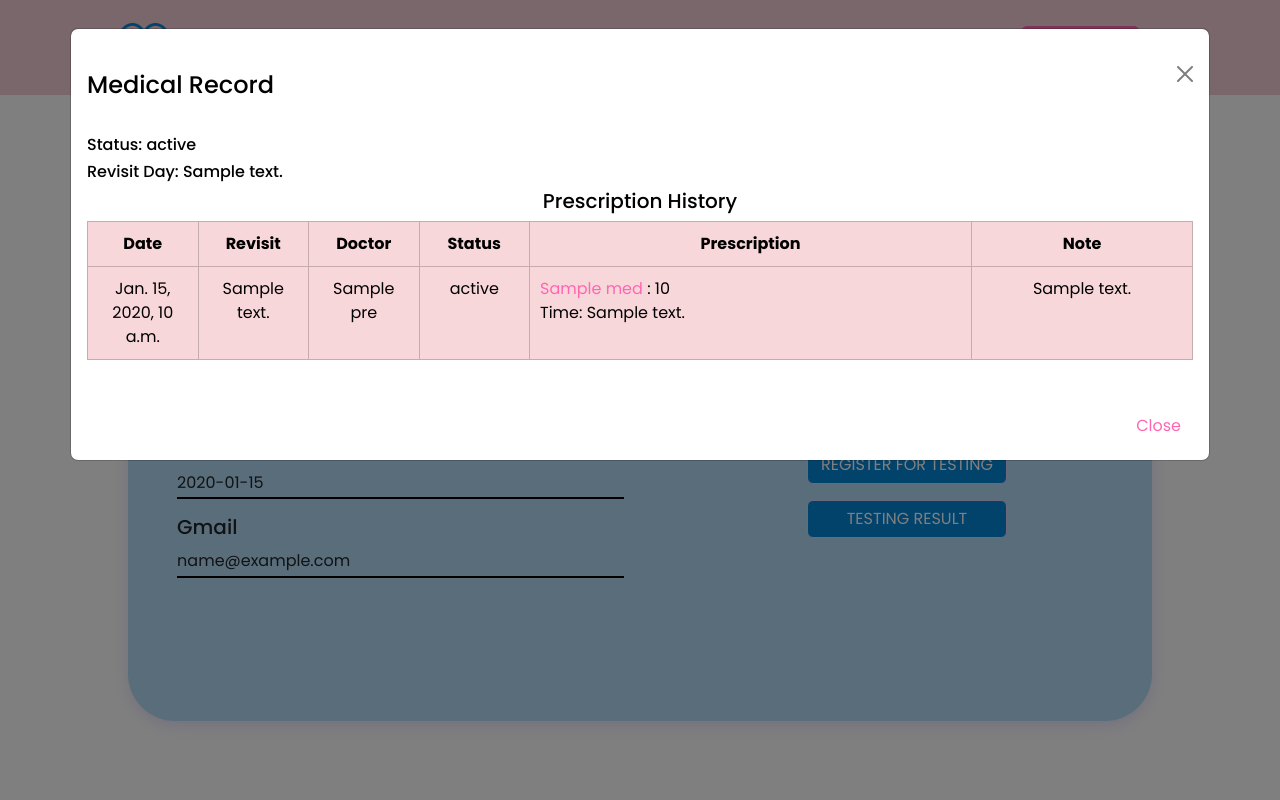
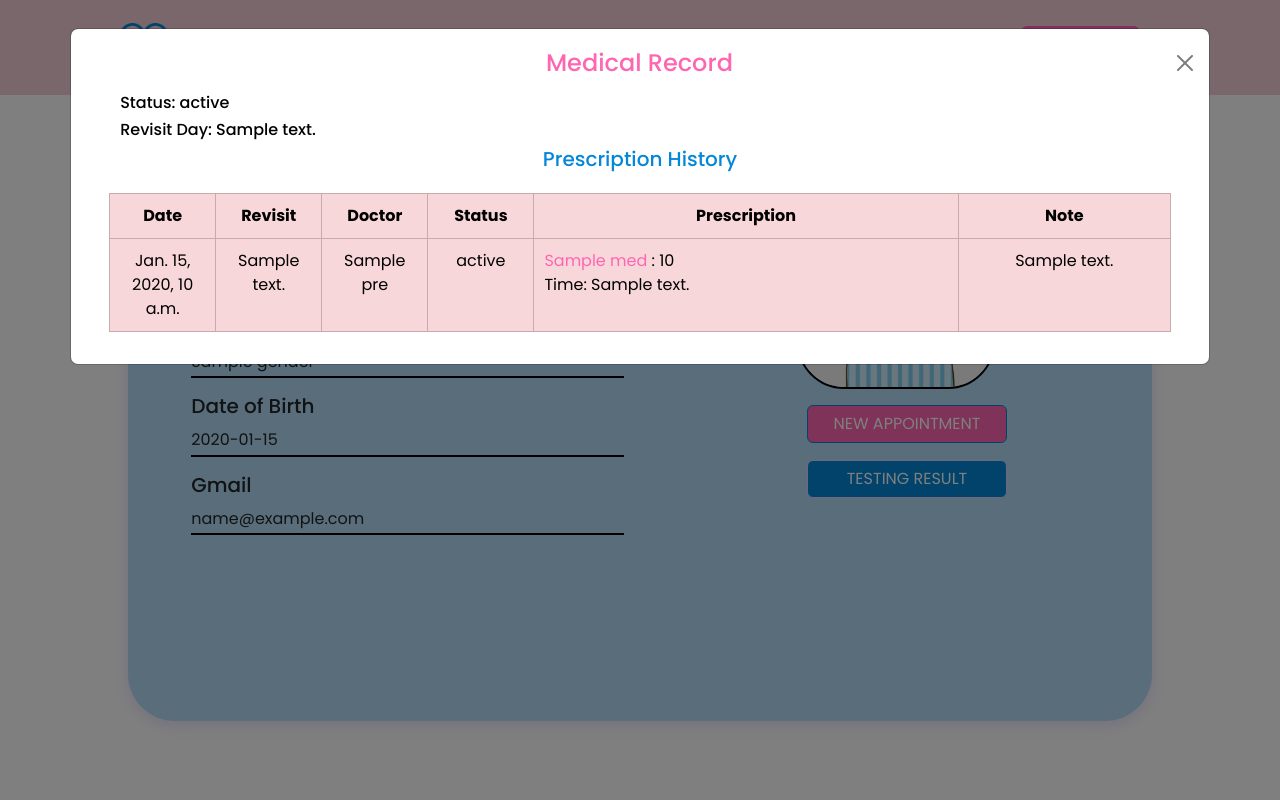
Before and after one commit to ThanhBinh101/M4POWERPUFF, a Django app: template HospitalVENV/Hospital/templates/patientpage.html in a window 1280 px wide, after a click that opens the changed part. Run offline with Django 5.2, Linux system fonts and the light colour scheme; the template is opened without the code that fills it: most values are stand-ins (such as "Sample title", 1, 10 or a date in 2020).

Commit message:
patientpage fix

```diff
--- a/HospitalVENV/Hospital/static/patientpage.css
+++ b/HospitalVENV/Hospital/static/patientpage.css
@@ -95,13 +95,15 @@
   .textbox {
     line-height: 0.75cm;
     display: block;
-    margin-left: 5%;
+    margin-left: 8%;
+    margin-top: 5%;
   }
   .textbox h2 {
     font-style: normal;
     font-weight: 600;
     font-size: 24px;
     margin-top: 10%;
+    margin-bottom: 5%;
   }
   .textbox p {
     border-bottom: 2px solid black;
@@ -110,19 +112,11 @@
   .textbox h6{
     font-size: 20px;
   }
-  .textboxIDDoc h6{
-    color: #ff66b2;
-    font-size: 20px;
-  }
-  .textboxIDDoc p{
-    border-bottom: 2px solid black;
-    font-size: 16px;
-  }
 
   .patientinfo {
     align-items: center;
     justify-content: center;
-    margin-top: 12%;
+    margin-top: 15%;
     margin-left: 30%;
 }
 
@@ -167,7 +161,7 @@
 .modal-dialog .modal-content .modal-header,
 .modal-dialog .modal-content .modal-body,
 .modal-dialog .modal-content .modal-footer {
-border: none !important;
+border: none;
 }
 
 .appointmentModalHeader.modal-content, .registerModalHeader .modal-content {
@@ -312,3 +306,8 @@ border: none !important;
   background-color: transparent;
   border-width: 0;
 }
+
+.tablePrescription {
+  padding-left: 2%;
+  padding-right: 2%;
+}
--- a/HospitalVENV/Hospital/templates/patientpage.html
+++ b/HospitalVENV/Hospital/templates/patientpage.html
@@ -52,12 +52,9 @@
     <section class = "displaybox">
         <div class = "textbox">
             <h2>Patient Information</h2>
-            <div class = "textboxIDDoc">
-                <h6>Patient ID*</h6>
-                <p id = "PatientID">{{patient.id}}</p>
-            </div>
+
             <h6>Name</h6>
-            <p id = "PatientName">{{patient.name}}</p>
+            <p style="color:#ff66b2" id = "PatientName">{{patient.name}}</p>
             <h6>Gender</h6>
             <p id = "PatientGender">{{patient.gender}}</p>
             <h6>Date of Birth</h6>
@@ -75,10 +72,6 @@
                 <button type="button" class="btn btn-primary" data-bs-toggle="modal" data-bs-target="#Appointment">New Appointment</button>
             </div>
 
-            <div style = "margin-top: 5%" class = 'newRegister'>
-                <button type="button" class="btn btn-primary" data-bs-toggle="modal" data-bs-target="#Register">Register for testing</button>
-            </div>
-
             <div style = "margin-top: 5%" class = 'testingResult'>
                 <button type="button" class="btn btn-primary" data-bs-toggle="modal" data-bs-target="#Result">Testing Result</button>
             </div>
@@ -91,7 +84,7 @@
         <div class = "textbox1">
             <h2>Medical History</h2>
         </div>
-        <div class="table-wrapper">
+        <div class="table-wrapper" style="border-radius:28px;">
             <table class="table table-bordered custom-table">
                 <thead>
                     <tr class="table-danger">
@@ -110,15 +103,15 @@
                             <div class="modal fade" id="exampleModal{{ forloop.counter }}" tabindex="-1" aria-labelledby="exampleModalLabel{{ forloop.counter }}" aria-hidden="true">
                                 <div class="modal-dialog modal-xl">
                                     <div class="modal-content" style="z-index: 1000;">
-                                        <div class="modal-header">
-                                            <h4 class="modal-title" id="exampleModalLabel{{ forloop.counter }}" style = "padding-top: 2%; text-align: center; ">Medical Record</h4>
+                                        <div class="modal-header" style="display: flex; justify-content: center; align-items: center;">
+                                            <h4 class="modal-title" id="exampleModalLabel{{ forloop.counter }}" style="color:#ff66b2; width: 100%; text-align: center; padding: 0 3rem; margin-left:2%;">Medical Record</h4>
                                             <button type="button" class="btn-close" data-bs-dismiss="modal" aria-label="Close"></button>
                                         </div>
-                                        <div class="modal-body prescriptionHistory">
-                                            <div class="basicinfo">
-                                                <h6 style = "text-align: left;">Status: {{ record.status }}</h6>
-                                                <h6 style = "text-align: left;">Revisit Day: {{ record.revisit }}</h6>
-                                                <h5 style = "text-align: center;"> Prescription History</h5>
+                                        <div class="modal-body prescriptionHistory" style="margin-top: -10px !important;">
+                                            <div class="basicinfo" style="margin-top: -10px;">
+                                                <h6 style = "text-align: left; margin-left:3%;">Status: {{ record.status }}</h6>
+                                                <h6 style = "text-align: left; margin-left:3%;">Revisit Day: {{ record.revisit }}</h6>
+                                                <h5 style = "text-align: center; color:#0487D9; margin-bottom:2%"> Prescription History</h5>
                                                 <div class="tablePrescription">
                                                     <table class="table table-bordered prescription-table">
                                                         <thead>
@@ -156,9 +149,6 @@
                                                     </table>
                                                 </div>
                                             </div>
-                                        </div>
-                                        <div class="modal-footer prescriptionHistory">
-                                            <button type="button" class="btn btn-secondary" data-bs-dismiss="modal">Close</button>
                                         </div>
                                     </div>
                                 </div>
@@ -231,71 +221,6 @@
     </div>
 
 
-    <div class="modal fade" id="Register" tabindex="-1" aria-hidden="true">
-        <div class="modal-dialog modal-dialog-centered">
-            <div class="modal-content">
-                    <div class="modal-header registerModalHeader"d-flex justify-content-center align-items-center>
-                        <h4 class="modal-title">Testing Register</h4>
-                        <button type="button" class="btn-close" data-bs-dismiss="modal" aria-label="Close"></button>
-                    </div>
-                <div class="modal-body registerModalBody">
-                    <form method="POST" > {% csrf_token %}
-                        <input type="hidden" name="createnewrecord" value="form1">
-                        <div class="mb-3">
-                            <label class="form-label">Department</label>
-                            <select class="form-select" style = "color: #ff66b2"; aria-label="Department">
-                                <option selected>Choose department</option>
-                                <option value="1">Tai</option>
-                                <option value="2">Mũi</option>
-                                <option value="3">Họng</option>
-                              </select>
-                        </div>
-
-                        <div class="mb-3">
-                            <label class="form-label">Type of testing</label>
-                            <select class="form-select" style = "color: #ff66b2"; aria-label="Department">
-                                <option selected>Choose type of testing</option>
-                                <option value="1">CT</option>
-                                <option value="2">MRI</option>
-                                <option value="3">Endoscopic</option>
-                              </select>
-                        </div>
-
-                        <div class="mb-3">
-                            <label class="form-label">Time</label>
-                            <select class="form-select" style = "color: #ff66b2"; aria-label="Time"; max-height: 45px; overflow-y: auto;>
-                                <option selected>Choose time</option>
-                                <option value="1">07:00</option>
-                                <option value="2">07:30</option>
-                                <option value="3">08:00</option>
-                                <option value="3">08:30</option>
-                                <option value="3">09:00</option>
-                                <option value="3">09:30</option>
-                                <option value="3">10:00</option>
-                                <option value="3">10:30</option>
-                                <option value="3">11:00</option>
-                                <option value="3">11:30</option>
-                                <option value="3">14:00</option>
-                                <option value="3">14:30</option>
-                                <option value="3">15:00</option>
-                                <option value="3">15:30</option>
-                                <option value="3">16:00</option>
-                                <option value="3">16:30</option>
-                                <option value="3">17:00</option>
-                                <option value="3">17:30</option>
-                            </select>
-                        </div>
-                    </form>
-                </div>
-
-                <div class="modal-footer registerModalFooter" style = "background-color: rgba(4, 135, 217, 0.5);">
-                    <button type="submit" class="btn btn-primary" data-bs-target="#exampleModalToggle2" data-bs-toggle="modal">Submit</button>
-                    <button type="button" class="btn btn-secondary" data-bs-dismiss="modal">Close</button>
-                </div>
-            </div>
-        </div>
-    </div>
-
     </div>
     </div>
     </div>
```
